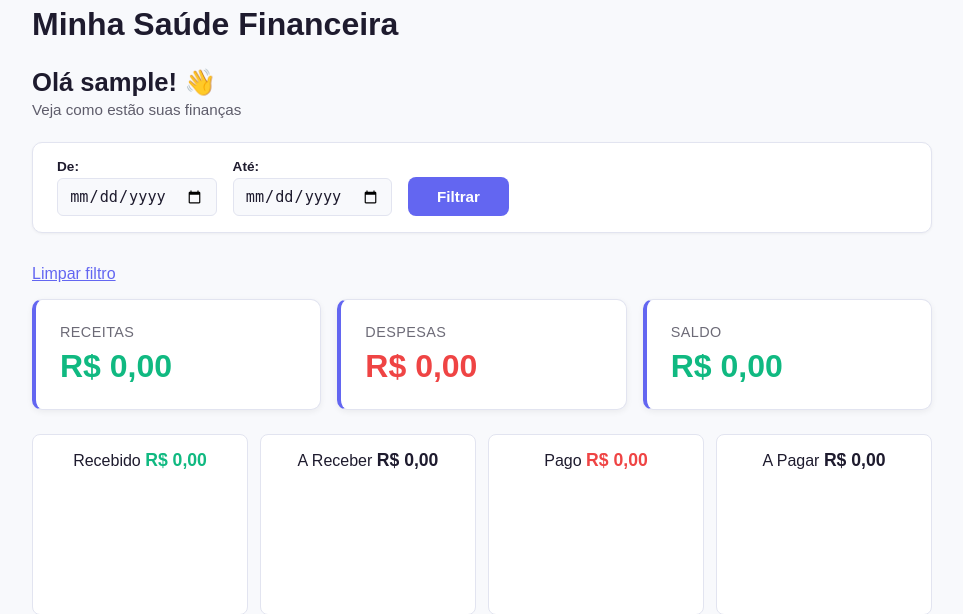
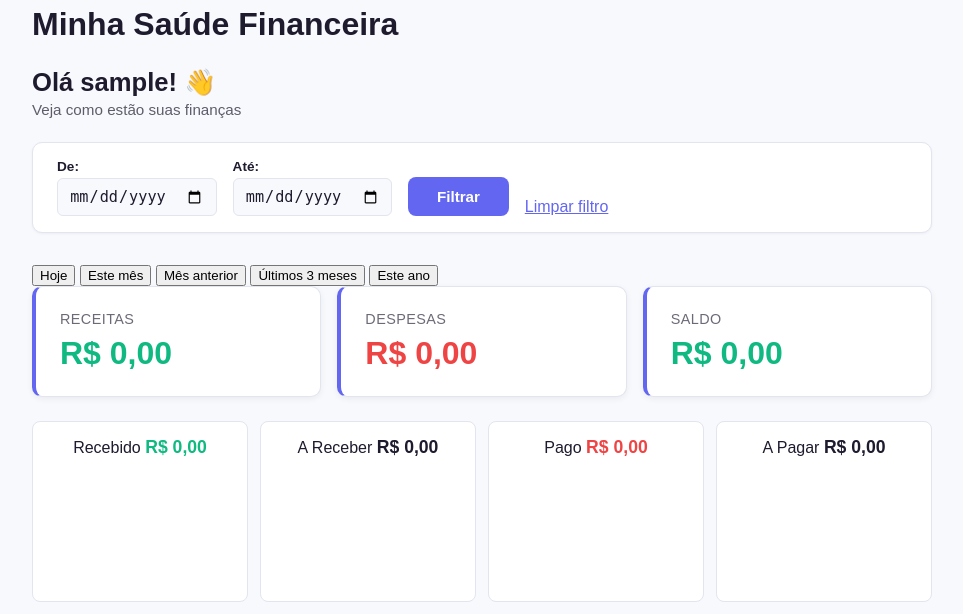
Before and after one commit to ReneBerredo/Controle-Financeiro, a Django app: page /financas/ in a window 1280 px wide. Shown: the part 164-778 px from the top of the page, without its empty margins (158-1121 px from the left). Run offline with Django 5.2, Linux system fonts and the light colour scheme; the visitor is signed in with stand-in values (Sample User, id 1); data that the repository does not hold is empty.

Commit message:
Adicionado atalho de periodo e reorganizacao de filtro do dashboard

```diff
--- a/financas/templates/financas/dashboard.html
+++ b/financas/templates/financas/dashboard.html
@@ -10,19 +10,28 @@
         <p>Veja como estão suas finanças</p>
     </div>
 
+    <div class="filtro-container">
         <form method="get" class="form-filtro">
             <div>
                 <label for="data_inicial">De:</label>
-            <input type="date" id="data_inicial" name="data_inicial" value="{{data_inicial|default:'' }}">
+                <input type="date" id="data_inicial" name="data_inicial" value="{{ data_inicial|default:'' }}">
             </div>
             <div>
                 <label for="data_final">Até:</label>
-            <input type="date" id="data_final" name="data_final" value="{{data_final|default:'' }}">
+                <input type="date" id="data_final" name="data_final" value="{{ data_final|default:'' }}">
             </div>
             <button type="submit">Filtrar</button>
+            <a href="{% url 'dashboard' %}" class="link-limpar">Limpar filtro</a>
         </form>
 
-    <p><a href="{% url 'dashboard' %}">Limpar filtro</a></p>
+        <div class="atalhos-periodo">
+            <button type="button" class="atalho" data-periodo="hoje">Hoje</button>
+            <button type="button" class="atalho" data-periodo="este-mes">Este mês</button>
+            <button type="button" class="atalho" data-periodo="mes-anterior">Mês anterior</button>
+            <button type="button" class="atalho" data-periodo="ultimos-3-meses">Últimos 3 meses</button>
+            <button type="button" class="atalho" data-periodo="este-ano">Este ano</button>
+        </div>
+    </div>
 
     <div class="cards-resumo">
         <div class="card-resumo">
@@ -97,4 +106,51 @@
             {% endfor %}
         </div>
     </div>
+
+    <script>
+        document.querySelectorAll('.atalho').forEach(function (botao) {
+            botao.addEventListener('click', function () {
+                const hoje = new Date();
+                let dataInicial, dataFinal;
+
+                switch (botao.dataset.periodo) {
+                    case 'hoje':
+                        dataInicial = hoje;
+                        dataFinal = hoje;
+                        break;
+
+                    case 'este-mes':
+                        dataInicial = new Date(hoje.getFullYear(), hoje.getMonth(), 1);
+                        dataFinal = new Date(hoje.getFullYear(), hoje.getMonth() + 1, 0);
+                        break;
+
+                    case 'mes-anterior':
+                        dataInicial = new Date(hoje.getFullYear(), hoje.getMonth() - 1, 1);
+                        dataFinal = new Date(hoje.getFullYear(), hoje.getMonth(), 0);
+                        break;
+
+                    case 'ultimos-3-meses':
+                        dataInicial = new Date(hoje.getFullYear(), hoje.getMonth() - 2, 1);
+                        dataFinal = new Date(hoje.getFullYear(), hoje.getMonth() + 1, 0);
+                        break;
+
+                    case 'este-ano':
+                        dataInicial = new Date(hoje.getFullYear(), 0, 1);
+                        dataFinal = new Date(hoje.getFullYear(), 11, 31);
+                        break;
+                }
+
+                function formatarData(data) {
+                    const ano = data.getFullYear();
+                    const mes = String(data.getMonth() + 1).padStart(2, '0');
+                    const dia = String(data.getDate()).padStart(2, '0');
+                    return `${ano}-${mes}-${dia}`;
+                }
+
+                document.getElementById('data_inicial').value = formatarData(dataInicial);
+                document.getElementById('data_final').value = formatarData(dataFinal);
+                botao.closest('form').submit();
+            });
+        });
+    </script>
 {% endblock %}
```
Lines whose indentation alone changed are shown as unchanged.
